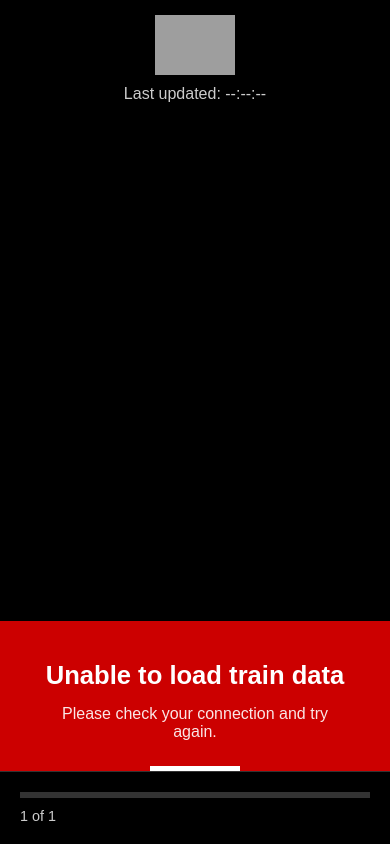
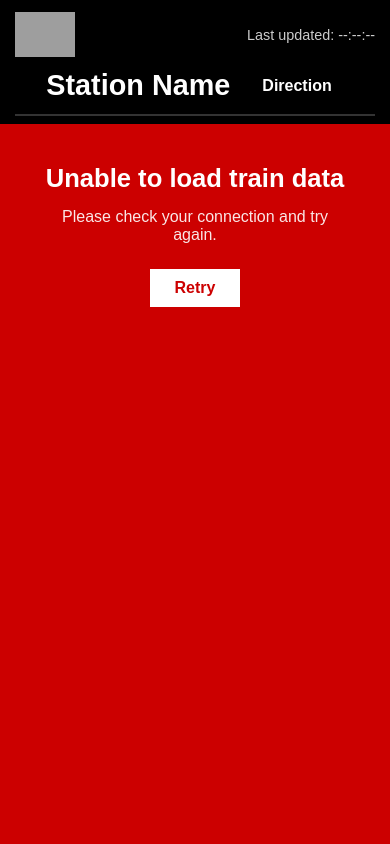
Before and after one commit to rembaumann/MTA-Tracker, a Flask app: page / in a window 390 px wide. Run offline with Flask 3, Linux system fonts and the light colour scheme; data that the repository does not hold is empty; grey boxes are pictures that could not be loaded.

Commit message:
styling changes

```diff
--- a/static/css/style.css
+++ b/static/css/style.css
@@ -17,16 +17,19 @@ body {
     margin: 0 auto;
     padding: 0;
     height: 100vh;
+    max-height: 100vh;
     display: flex;
     flex-direction: column;
     background: #000000;
+    overflow: hidden;
 }
 
 header {
-    margin-bottom: 20px;
+    margin-bottom: 0;
     color: white;
-    padding: 20px;
+    padding: 15px 20px 10px 20px;
     background: #000000;
+    flex-shrink: 0; /* Prevent header from shrinking */
 }
 
 .header-content {
@@ -63,11 +66,12 @@ header h1 {
 main {
     flex: 1;
     display: flex;
-    align-items: flex-start;
+    align-items: stretch;
     justify-content: center;
     background: #000000;
-    padding-bottom: 100px; /* Space for fixed progress bar */
-    padding-top: 20px; /* Add some top padding */
+    padding: 0;
+    overflow: hidden;
+    min-height: 0; /* Allow flex child to shrink */
 }
 
 .content {
@@ -81,26 +85,44 @@ main {
     text-align: left;
     animation: none;
     display: flex;
-    align-items: center;
-    gap: 20px;
+    align-items: stretch;
+    gap: 10px;
+    height: 100%;
+    min-height: 0; /* Allow flex child to shrink */
 }
 
 .main-content {
     flex: 1;
-    max-width: 800px;
+    max-width: 100%;
     margin: 0 auto;
+    width: 100%;
+    display: flex;
+    flex-direction: column;
+    min-height: 0; /* Allow flex child to shrink */
+    overflow: hidden;
 }
 
-.station-info {
-    margin-bottom: 0;
+.station-title-header {
     text-align: center;
     background: #000000;
-    padding: 20px;
+    padding: 12px 20px;
     display: flex;
-    flex-direction: column;
-    justify-content: flex-start;
     align-items: center;
+    justify-content: center;
+    gap: 20px;
+    flex-wrap: wrap;
+    border-bottom: 2px solid #333333;
+    flex-shrink: 0; /* Prevent header from shrinking */
 }
+
+.station-title-header h2 {
+    font-size: 2.8rem;
+    font-weight: 700;
+    margin: 0;
+    color: #ffffff;
+    font-family: 'Arial', sans-serif;
+}
+
 
 .station-header {
     display: flex;
@@ -110,29 +132,12 @@ main {
     margin-bottom: 10px;
 }
 
-.station-info h2 {
-    font-size: 2rem;
-    font-weight: 600;
-    margin: 0;
-    color: #ffffff;
-    font-family: 'Arial', sans-serif;
-}
-
-.direction-info {
-    display: flex;
-    justify-content: center;
-    gap: 15px;
-    flex-wrap: wrap;
-    flex-direction: column;
-    align-items: center;
-}
-
 .direction {
     color: white;
-    padding: 6px 15px;
+    padding: 8px 20px;
     border-radius: 0;
     font-weight: 600;
-    font-size: 1rem;
+    font-size: 1.4rem;
     font-family: 'Arial', sans-serif;
     margin: 0;
 }
@@ -263,64 +269,34 @@ main {
 }
 
 .train-time {
-    font-size: 1.8rem;
-    font-weight: 600;
+    font-size: 2.5rem;
+    font-weight: 700;
     color: #ffffff;
     text-align: right;
     font-family: 'Arial', sans-serif;
-    min-width: 80px;
+    min-width: 100px;
+    flex-shrink: 0;
 }
 
 .train-destination {
-    font-size: 1.4rem;
+    font-size: 1.9rem;
     font-weight: 600;
     color: #ffffff;
-    margin-left: 15px;
+    margin-left: 20px;
     font-family: 'Arial', sans-serif;
+    line-height: 1.2;
 }
 
 .train-destination-secondary {
-    font-size: 1.1rem;
+    font-size: 1.4rem;
     font-weight: 400;
     color: #ffffff;
-    margin-left: 15px;
+    margin-left: 20px;
     font-family: 'Arial', sans-serif;
     opacity: 0.9;
+    line-height: 1.2;
 }
 
-.progress-container {
-    position: fixed;
-    bottom: 0;
-    left: 0;
-    right: 0;
-    background: #000000;
-    padding: 20px;
-    border-top: 1px solid #333333;
-    z-index: 100;
-}
-
-.progress-bar {
-    background: #333333;
-    height: 6px;
-    border-radius: 0;
-    overflow: hidden;
-    margin-bottom: 10px;
-}
-
-.progress {
-    background: #0066cc;
-    height: 100%;
-    width: 0%;
-    border-radius: 0;
-    transition: width 0.1s linear;
-}
-
-.progress-text {
-    font-size: 0.9rem;
-    color: #cccccc;
-    font-weight: 400;
-    font-family: 'Arial', sans-serif;
-}
 
 .loading {
     text-align: center;
@@ -427,34 +405,46 @@ main {
 .mta-gray { background-color: #808183; }
 .mta-purple { background-color: #b933ad; }
 
-/* Responsive design */
-@media (max-width: 768px) {
+/* Responsive design for 7" display (800x480 typical) */
+@media (max-width: 800px) {
     .container {
         padding: 0;
     }
 
     header {
-        padding: 15px;
+        padding: 12px 15px 8px 15px;
     }
 
     .header-content {
-        flex-direction: column;
+        flex-direction: row;
         gap: 10px;
-        text-align: center;
+        justify-content: space-between;
     }
 
-    header h1 {
-        font-size: 2rem;
+    .site-logo {
+        height: 45px;
     }
 
-    .station-header {
-        flex-direction: column;
-        gap: 10px;
+    .last-updated {
+        font-size: 0.9rem;
+    }
+
+    .station-title-header {
+        padding: 12px 15px;
+    }
+
+    .station-title-header h2 {
+        font-size: 2.2rem;
+    }
+
+    .station-title-header .direction {
+        font-size: 1.2rem;
+        padding: 6px 15px;
     }
 
     .content {
         padding: 0;
-        gap: 10px;
+        gap: 5px;
     }
 
     .main-content {
@@ -462,102 +452,93 @@ main {
     }
 
     .nav-button {
-        width: 45px;
-        height: 45px;
-        font-size: 1.4rem;
+        width: 30px;
+        height: 30px;
+        font-size: 1rem;
     }
 
     .nav-button-left {
-        left: 10px;
+        left: 8px;
     }
 
     .nav-button-right {
-        right: 10px;
+        right: 8px;
     }
 
     main {
-        padding-bottom: 80px;
-    }
-
-    .station-info {
-        padding: 15px;
-    }
-
-    .station-info h2 {
-        font-size: 1.6rem;
-    }
-
-    .direction-info {
-        flex-direction: column;
-        gap: 8px;
+        padding: 0;
     }
 
     .train-item {
-        padding: 15px 20px;
-    }
-
-    .subway-icon {
-        width: 45px;
-        height: 45px;
-        font-size: 1.2rem;
+        padding: 20px 20px;
+        min-height: 85px;
     }
 
     .subway-icon.large {
-        width: 50px;
-        height: 50px;
-        font-size: 1.4rem;
+        width: 65px;
+        height: 65px;
+        font-size: 2rem;
+        margin-right: 15px;
     }
 
     .train-time {
-        font-size: 1.5rem;
+        font-size: 2rem;
+        min-width: 90px;
     }
 
     .train-destination {
-        font-size: 1.2rem;
+        font-size: 1.5rem;
+        margin-left: 15px;
     }
 
     .train-destination-secondary {
-        font-size: 1rem;
+        font-size: 1.2rem;
+        margin-left: 15px;
     }
 }
 
+/* Extra small screens - keep large for readability */
 @media (max-width: 480px) {
-    header h1 {
-        font-size: 1.6rem;
+    .station-title-header h2 {
+        font-size: 1.8rem;
     }
 
-    .station-info h2 {
-        font-size: 1.4rem;
-    }
-
-    .subway-icon {
-        width: 40px;
-        height: 40px;
-        font-size: 1.1rem;
+    .station-title-header .direction {
+        font-size: 1rem;
+        padding: 5px 12px;
     }
 
     .subway-icon.large {
-        width: 45px;
-        height: 45px;
-        font-size: 1.3rem;
+        width: 65px;
+        height: 65px;
+        font-size: 2rem;
+        margin-right: 15px;
     }
 
     .train-time {
-        font-size: 1.3rem;
+        font-size: 2rem;
+        min-width: 90px;
     }
 
     .train-destination {
-        font-size: 1.1rem;
+        font-size: 1.5rem;
+        margin-left: 12px;
     }
 
     .train-destination-secondary {
-        font-size: 0.9rem;
+        font-size: 1.1rem;
+        margin-left: 12px;
+    }
+
+    .train-item {
+        padding: 25px 20px;
+        min-height: 90px;
     }
 
     .nav-button {
-        width: 40px;
-        height: 40px;
-        font-size: 1.2rem;
+        width: 28px;
+        height: 28px;
+        font-size: 0.9rem;
     }
 
     .nav-button-left {
@@ -569,6 +550,33 @@ main {
     }
 
     main {
-        padding-bottom: 70px;
+        padding: 0;
+    }
+
+    .train-item {
+        padding: 18px 18px;
+        min-height: 80px;
+    }
+
+    .subway-icon.large {
+        width: 60px;
+        height: 60px;
+        font-size: 1.8rem;
+        margin-right: 12px;
+    }
+
+    .train-time {
+        font-size: 1.8rem;
+        min-width: 80px;
+    }
+
+    .train-destination {
+        font-size: 1.3rem;
+        margin-left: 12px;
+    }
+
+    .train-destination-secondary {
+        font-size: 1rem;
+        margin-left: 12px;
     }
 }
--- a/templates/index.html
+++ b/templates/index.html
@@ -17,6 +17,10 @@
                     Last updated: <span id="last-updated">--:--:--</span>
                 </div>
             </div>
+            <div class="station-title-header">
+                <h2 id="station-name">Station Name</h2>
+                <span id="direction" class="direction">Direction</span>
+            </div>
         </header>
 
         <main>
@@ -29,15 +33,6 @@
                 <button id="prev-page" class="nav-button nav-button-left" onclick="previousPage()">‹</button>
 
                 <div class="main-content">
-                    <div class="station-info">
-                        <div class="station-header">
-                            <h2 id="station-name">Station Name</h2>
-                            <span id="direction" class="direction">Direction</span>
-                        </div>
-                        <div class="direction-info">
-                            <span id="line-type" class="line-type">Line Type</span>
-                        </div>
-                    </div>
 
                     <div class="trains-container">
                         <div id="trains-list" class="trains-list">
@@ -48,17 +43,6 @@
 
                 <button id="next-page" class="nav-button nav-button-right" onclick="nextPage()">›</button>
             </div>
-        </main>
-
-        <div class="progress-container">
-            <div class="progress-bar">
-                <div id="progress" class="progress"></div>
-            </div>
-            <div class="progress-text">
-                <span id="current-section">1</span> of <span id="total-sections">1</span>
-            </div>
-        </div>
-
             <div id="error" class="error" style="display: none;">
                 <h3>Unable to load train data</h3>
                 <p>Please check your connection and try again.</p>
@@ -105,33 +89,32 @@
 
             const section = sections[currentSectionIndex];
             const stationName = document.getElementById('station-name');
-            const direction = document.getElementById('direction');
-            const lineType = document.getElementById('line-type');
             const trainsList = document.getElementById('trains-list');
-            const currentSection = document.getElementById('current-section');
-            const totalSections = document.getElementById('total-sections');
 
-            // Update header info - separate station and direction
-            stationName.textContent = section.station;
-            direction.textContent = section.direction; // Show direction as badge
-
-            // Add specific class for different directions
-            direction.className = 'direction';
-            if (section.direction === 'Northbound') {
-                direction.classList.add('direction-northbound');
-            } else if (section.direction === 'Southbound') {
-                direction.classList.add('direction-southbound');
-            } else if (section.direction === 'Uptown') {
-                direction.classList.add('direction-uptown');
-            } else if (section.direction === 'Downtown') {
-                direction.classList.add('direction-downtown');
-            } else if (section.direction === 'Manhattan Bound') {
-                direction.classList.add('direction-manhattan-bound');
-            } else if (section.direction === 'Brooklyn Bound') {
-                direction.classList.add('direction-brooklyn-bound');
+            // Update header info - station name and direction are now in header
+            if (stationName) {
+                stationName.textContent = section.station;
             }
 
-            lineType.textContent = `Page ${section.page} of ${section.total_pages}`;
+            // Update direction in header
+            const headerDirection = document.querySelector('.station-title-header .direction');
+            if (headerDirection) {
+                headerDirection.textContent = section.direction;
+                headerDirection.className = 'direction';
+                if (section.direction === 'Northbound') {
+                    headerDirection.classList.add('direction-northbound');
+                } else if (section.direction === 'Southbound') {
+                    headerDirection.classList.add('direction-southbound');
+                } else if (section.direction === 'Uptown') {
+                    headerDirection.classList.add('direction-uptown');
+                } else if (section.direction === 'Downtown') {
+                    headerDirection.classList.add('direction-downtown');
+                } else if (section.direction === 'Manhattan Bound') {
+                    headerDirection.classList.add('direction-manhattan-bound');
+                } else if (section.direction === 'Brooklyn Bound') {
+                    headerDirection.classList.add('direction-brooklyn-bound');
+                }
+            }
 
             // Update trains list
             trainsList.innerHTML = '';
@@ -166,27 +149,11 @@
 
                 trainsList.appendChild(trainElement);
             });
-
-            // Update progress
-            currentSection.textContent = currentSectionIndex + 1;
-            totalSections.textContent = sections.length;
-        }
-
-        function startProgress() {
-            const progress = document.getElementById('progress');
-            progress.style.transition = 'none';
-            progress.style.width = '0%';
-
-            setTimeout(() => {
-                progress.style.transition = `width ${CYCLE_DURATION}ms linear`;
-                progress.style.width = '100%';
-            }, 50);
         }
 
         function nextSection() {
             currentSectionIndex = (currentSectionIndex + 1) % sections.length;
             updateDisplay();
-            startProgress();
         }
 
         function nextPage() {
@@ -231,7 +198,6 @@
             if (sections.length === 0) return;
 
             updateDisplay();
-            startProgress();
 
             cycleInterval = setInterval(nextSection, CYCLE_DURATION);
         }
```
Also changed, not shown: other parts of static/css/style.css (+26 -23 lines).
